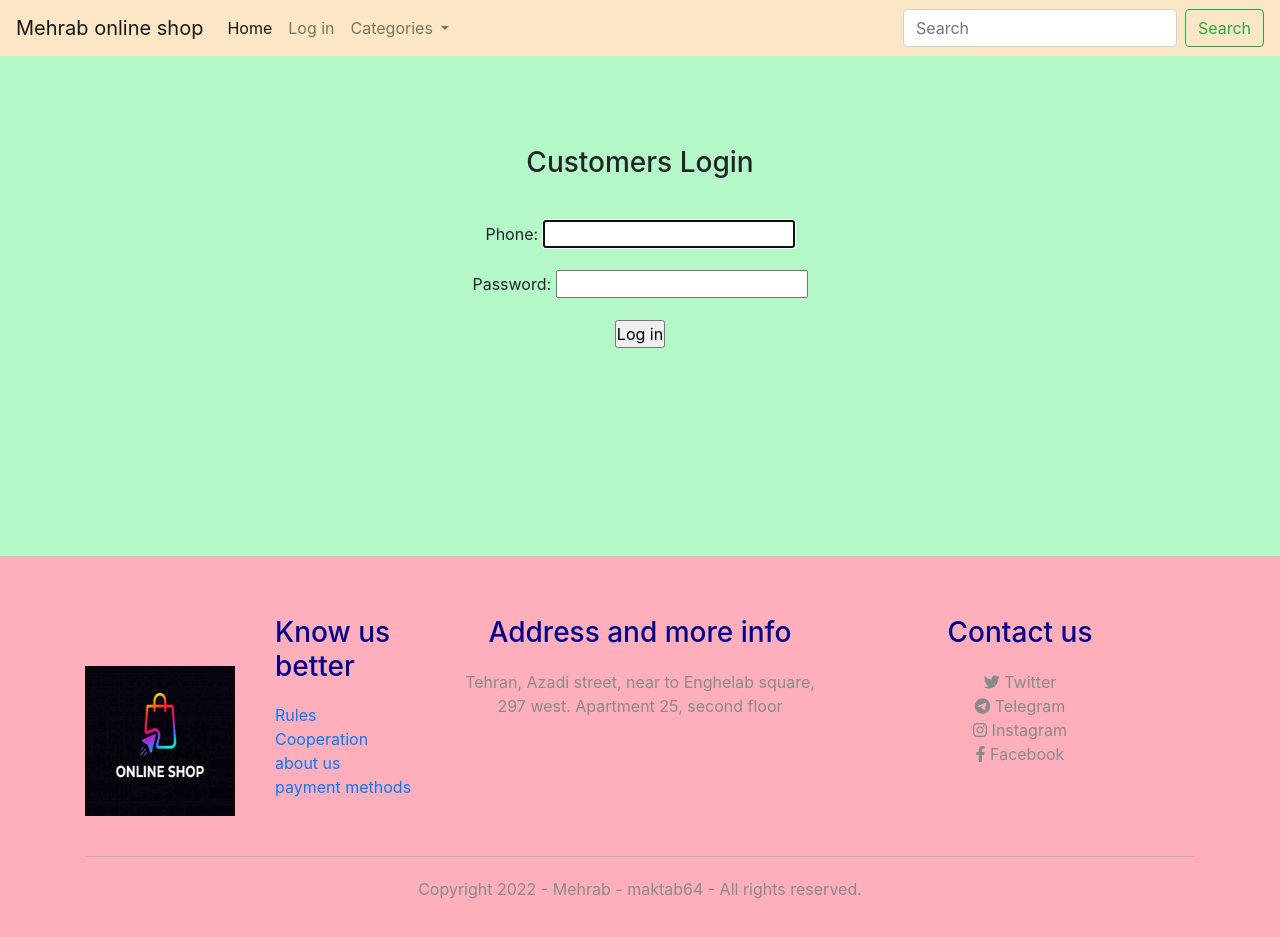
After one commit to mehrawbmh/online_shop, a Django app: page /login/ in a window 1280 px wide. The commit adds this page. Run offline with Django 4.2, Linux system fonts and the light colour scheme; parts of the project's set-up code (start-up, migrations or seed data) failed here and were passed over; some libraries are stand-ins or nearby versions.

Commit message:
feat: Login implementation

```diff
--- a/core/urls.py
+++ b/core/urls.py
@@ -1,5 +1,4 @@
 # from django.urls import path, include
 #
-# urlpatterns = [
-#     path('set_lang/', )
-# ]
+urlpatterns = [
+]
--- a/customers/urls.py
+++ b/customers/urls.py
@@ -1,5 +1,6 @@
 from django.urls import path
-
+from .views import CustomerLoginView
 urlpatterns = [
-
+    path('login/', CustomerLoginView.as_view(), name='login'),
+    path('login/', CustomerLoginView.as_view(), name='login_view')
 ]
--- a/customers/views.py
+++ b/customers/views.py
@@ -1,3 +1,6 @@
+from django.contrib.auth.views import LoginView
 from django.shortcuts import render
 
-# Create your views here.
+
+class CustomerLoginView(LoginView):
+    template_name = 'registration/login.html'
--- a/online_shop/urls.py
+++ b/online_shop/urls.py
@@ -22,5 +22,7 @@ urlpatterns = [
     path('admin/', admin.site.urls),
     path('', include('customers.urls')),
     path('', include('products.urls')),
-    path('', include('orders.urls'))
+    path('', include('orders.urls')),
+    path('', include('core.urls')),
+    # path('auth/', include('django.contrib.auth.urls'))
 ] + static(settings.MEDIA_URL, document_root=settings.MEDIA_ROOT)
--- a/products/urls.py
+++ b/products/urls.py
@@ -2,5 +2,5 @@ from django.urls import path
 from .views import ProductListView
 urlpatterns = [
     path('', ProductListView.as_view(), name='index'),
-    path('', ProductListView.as_view(), name='login')
+    path('/index', ProductListView.as_view(), name='index'),
 ]
--- a/templates/layout/_base.html
+++ b/templates/layout/_base.html
@@ -5,7 +5,8 @@
     {% include 'layout/meta_tags.html' %}
     <title>{% block title %} Online Shop {% endblock %}</title>
     {% block links %}
-                <link rel="stylesheet" href="{% static 'products/css/main.css' %}">
+        <link rel="stylesheet" href="{% static 'products/css/main.css' %}">
+        <link rel="stylesheet" href="https://maxcdn.bootstrapcdn.com/bootstrap/4.0.0/css/bootstrap.min.css" integrity="sha384-Gn5384xqQ1aoWXA+058RXPxPg6fy4IWvTNh0E263XmFcJlSAwiGgFAW/dAiS6JXm" crossorigin="anonymous">
         <link rel="stylesheet" href="https://cdnjs.cloudflare.com/ajax/libs/font-awesome/6.0.0/css/all.min.css">
         <link rel="stylesheet" href="https://cdnjs.cloudflare.com/ajax/libs/font-awesome/6.0.0/css/all.min.css">
         <link rel="stylesheet" href="https://cdnjs.cloudflare.com/ajax/libs/font-awesome/6.0.0/css/brands.min.css">
--- a/templates/layout/navigation_bar.html
+++ b/templates/layout/navigation_bar.html
@@ -10,7 +10,7 @@
         <a class="nav-link" href="{% url 'index' %}">Home <span class="sr-only">(current)</span></a>
       </li>
       <li class="nav-item">
-        <a class="nav-link" href="{% url 'login' %}">Log in</a>
+        <a class="nav-link" href="{% url 'login_view' %}">Log in</a>
       </li>
       <li class="nav-item dropdown">
         <a class="nav-link dropdown-toggle" href="" id="navbarDropdown" role="button" data-toggle="dropdown" aria-haspopup="true" aria-expanded="false">
--- /dev/null
+++ b/templates/registration/login.html
@@ -0,0 +1,35 @@
+{% extends 'layout/_base.html' %}
+
+{% block  main_body%}
+    <div class="container-fluid myform">
+    <center>
+        <h3>Customers Login</h3>
+        <form action="{% url 'login_view' %}" method="post">
+            {% csrf_token %}
+            {{ form.as_p }}
+            <input type="submit" value="Log in">
+        </form>
+    </center>
+    </div>
+{% endblock %}
+
+
+{% block style %}
+<style>
+    .myform{
+        height: 500px;
+        padding: 50px;
+        width: 100%;
+        background-color: #B4F8C8;
+    }
+    .myform h3{
+        text-align: center;
+        margin: 40px;
+    }
+    .myform h3:hover{
+        background-color: black;
+        color: red;
+    }
+
+</style>
+{% endblock %}
```
Also changed, not shown: online_shop/settings.py (+6 -3 lines), locale/en/LC_MESSAGES/django.po, locale/fa/LC_MESSAGES/django.po.
